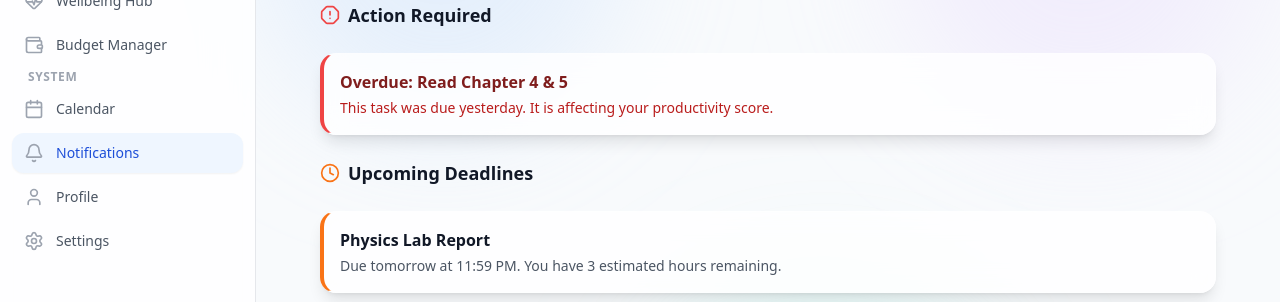
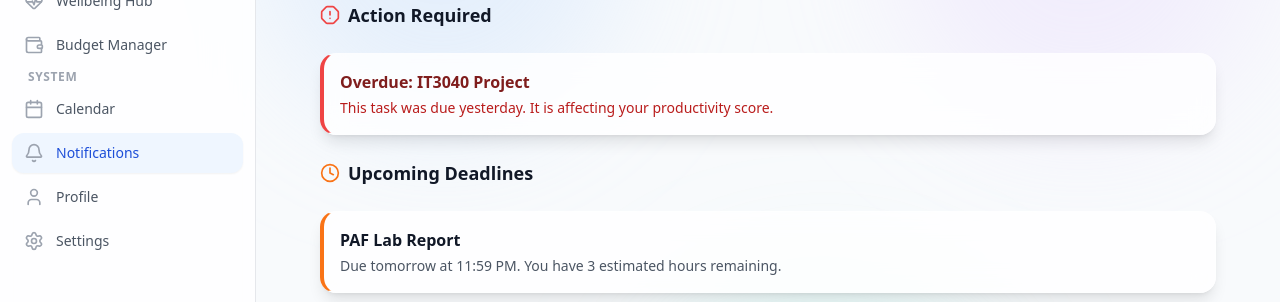
Before and after one commit to shashithh/unilife-os, a React (Vite) app in the folder frontend/: page /alerts in a window 1280 px wide. Shown: the part 263-565 px from the top of the page. Built offline with nearby package versions, Linux system fonts and the light colour scheme.

Commit message:
Update again  academic planner frontend

```diff
--- a/frontend/src/pages/planner/Alerts.jsx
+++ b/frontend/src/pages/planner/Alerts.jsx
@@ -32,7 +32,7 @@ export function Alerts() {
           <div className="flex justify-between items-start">
             <div>
               <h3 className="font-bold text-red-900">
-                Overdue: Read Chapter 4 & 5
+                Overdue: IT3040 Project
               </h3>
               <p className="text-sm text-red-700 mt-1">
                 This task was due yesterday. It is affecting your productivity
@@ -53,7 +53,7 @@ export function Alerts() {
         <Card className="p-4 border-l-4 border-l-orange-500">
           <div className="flex justify-between items-start">
             <div>
-              <h3 className="font-bold text-gray-900">Physics Lab Report</h3>
+              <h3 className="font-bold text-gray-900">PAF Lab Report</h3>
               <p className="text-sm text-gray-600 mt-1">
                 Due tomorrow at 11:59 PM. You have 3 estimated hours remaining.
               </p>
```
